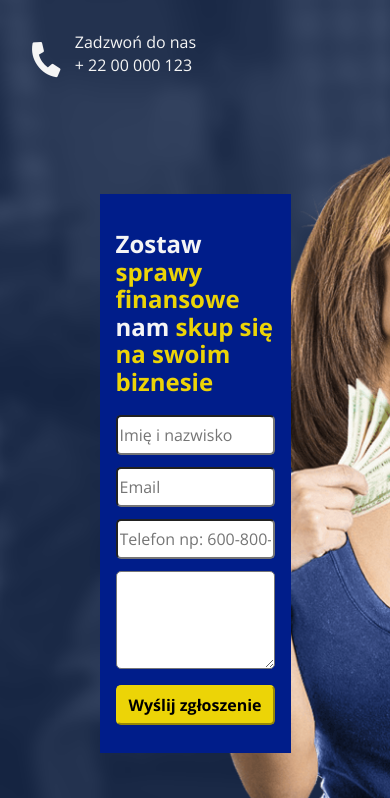
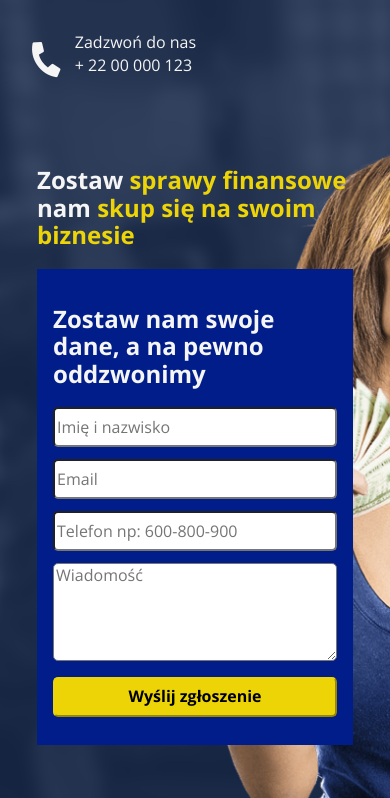
Before and after one commit to noszczykmichal/landing_pozyczka_sass, a website: page app/index.html in a window 390 px wide. Shown: the part 46-844 px from the top of the page. Drawn offline with nearby package versions, Linux system fonts and the light colour scheme.

Commit message:
improved responsiveness

```diff
--- a/app/index.html
+++ b/app/index.html
@@ -35,15 +35,18 @@
     <!-- Section Form -->
     <section class="formSection">
         <div class="container">
-            <form action="" autocomplete="on">
+            <div class="containerForForm">
                 <h2>Zostaw <span class="yellowFont">sprawy finansowe</span> nam <span class="yellowFont">skup się na
                     swoim biznesie</span></h2>
+                <form action="" autocomplete="on">
+                    <h2>Zostaw nam swoje dane, a na pewno oddzwonimy</h2>
                     <input type="text" name="fullName" placeholder="Imię i nazwisko" required>
                     <input type="email" name="email" placeholder="Email" required>
                     <input type="tel" name="tel" placeholder="Telefon np: 600-800-900" required>
-                <textarea name="message" cols="30" rows="5"></textarea>
+                    <textarea name="message" cols="30" rows="5" placeholder="Wiadomość"></textarea>
                     <input type="submit" value="Wyślij zgłoszenie">
                 </form>
+            </div>
         </div>
     </section>
     <!-- Section About Us -->
--- a/app/scss/styles.scss
+++ b/app/scss/styles.scss
@@ -20,6 +20,7 @@ header{
     width: 100%;
 
     .container{
+        width: 90%;
         .main-logo{
             display: inline-block;
             margin-left: 30px;
@@ -56,28 +57,34 @@ header{
 /*-------- Section Form Styles --------*/
 
 .formSection{
+    display: flex;
+    justify-content: center;
     height: 110vh;
+    min-height: 800px;
+    width: 100%;
     padding: 10rem 0rem;
     background-image: url('../img/background.png');
     background-size: cover;
     color: $mainFontColor;
 
     .container{
-        float: right;
-        width: 34rem;
-        padding: 5rem;
+        width: 90%;
+        padding: 2rem 5rem 2rem 0rem;
 
+        .containerForForm{
+            width: 30%;
+            float: right;
+        }
     }
+}
+
+.yellowFont{
+    color: $yellowIcons;
 }
 
 form{
     padding: 1rem;
     background-color: $formBackgroundColor;
-
-
-    .yellowFont{
-        color: $yellowIcons;
-    }
 
     input:not([type="submit"]){
         @include stylesForInputs;
@@ -99,13 +106,15 @@ form{
 /*-------- Section About Styles--------*/
 
 .aboutUs{
+    width: 100%;
     padding: 5rem 0rem;
     background-color: $backgroundColorSectionAbout;
     color: $sectionAboutFontColor;
 
     .counters{
-        width: 100%;
+        width: 90%;
         display: flex;
+        margin: 0 auto;
         margin-bottom: 4rem;
 
         .experience, .clients{
@@ -125,8 +134,9 @@ form{
     }
 
     .container{
-        width: 100%;
-        padding: 3rem 3rem;
+        width: 90%;
+        margin: 0 auto;
+        padding: 3rem 0rem;
         display: flex;
         justify-content: space-between;
 
@@ -200,14 +210,34 @@ footer{
 
 /*-------- Responsive css --------*/
 
+@media(min-width: 1200px){
+
+    .container{
+        .quotes{
+            max-width: 360px;
+        }
+    }
+}
+
+@media(max-width: 1200px){
+    .formSection{
+        .container{
+            .containerForForm{
+                width: 300px;
+            }
+        }
+    }
+
+}
+
 @media(max-width: 992px){
-    .aboutUs{
+      .aboutUs{
         .container{
             padding: 3rem 3rem;
             display: flex;
             flex-wrap: wrap;
             .articles{
-                width: 45%;
+                width: 50%;
 
             }
         }
@@ -215,10 +245,18 @@ footer{
 }
 
 @media(max-width: 768px){
+
     .formSection{
         .container{
            float: none;
            margin: 0 auto;
+           margin-bottom: 3rem;
+           display: flex;
+           padding: 2rem 0rem;
+           justify-content: center;
+           .containerForForm{
+               width: 70%;
+           }
         }
     }
 
@@ -265,11 +303,21 @@ footer{
     .formSection{
        .container{
            width: 90%;
+
+           .containerForForm{
+               width: 90%;
+           }
        }
     }
 
     .aboutUs{
         .container{
+            padding: 0rem;
+            display: flex;
+            justify-content: center;
+            .quotes{
+                max-width: 350px;
+            }
             .articles{
                 padding: 1rem 0rem 0rem 0rem;
             }
```
Also changed, not shown: app/css/styles.css. Lines whose indentation alone changed are shown as unchanged.
